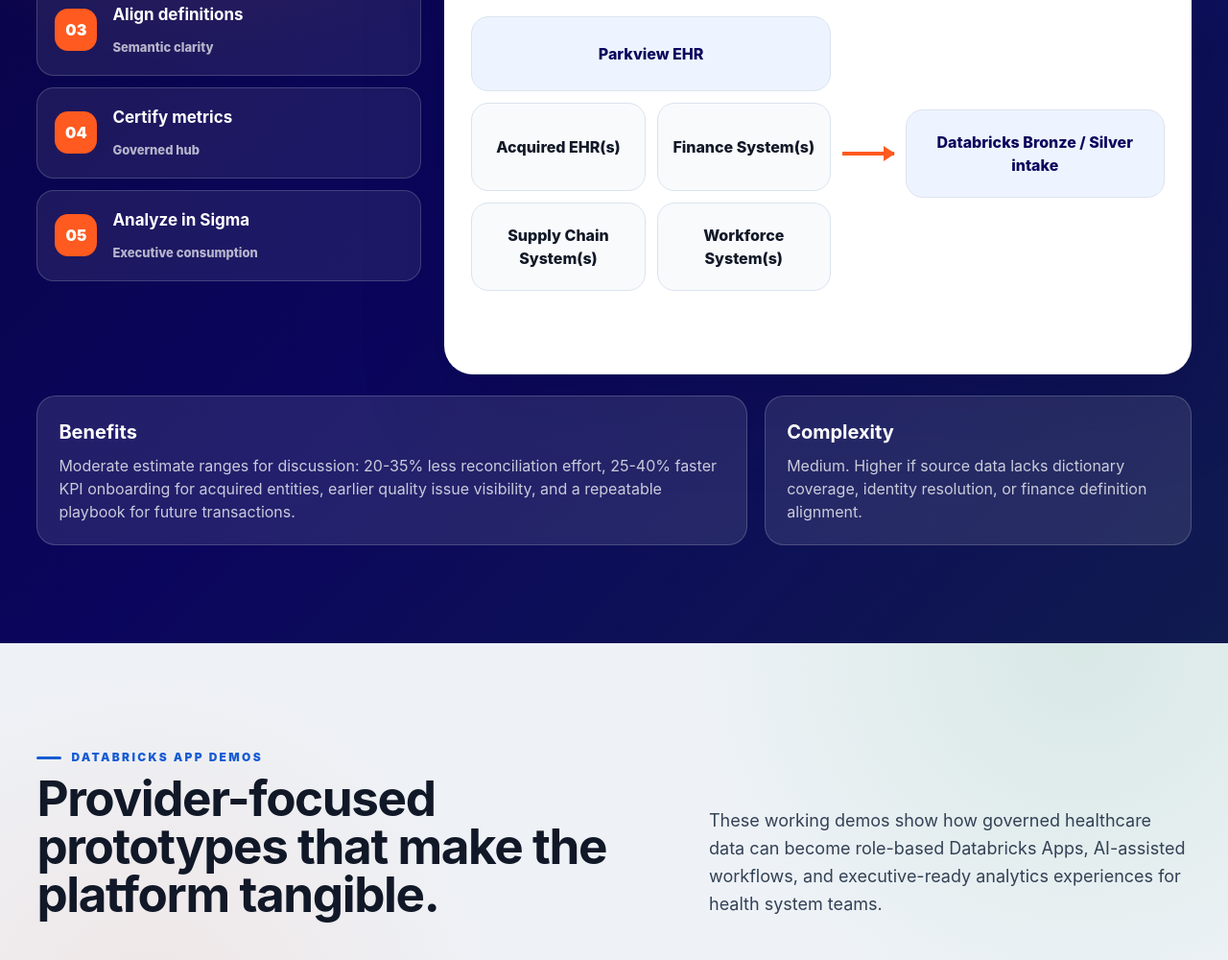
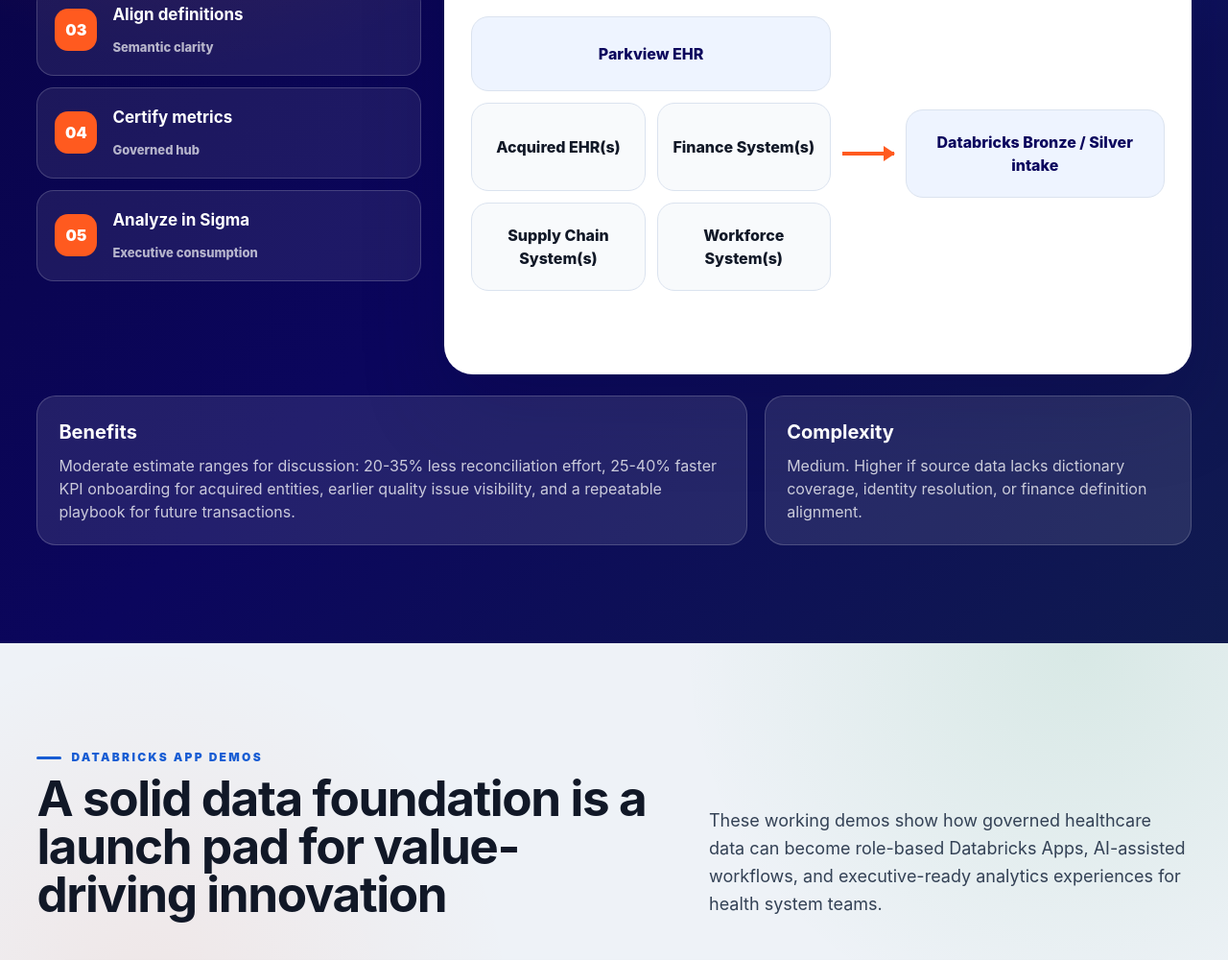
Before and after one commit to WM-DEA/ParkviewHealth_Micro, a website: page index.html in a window 1280 px wide. Shown: the part 11000-12000 px from the top of the page at 96% size. Drawn offline with Linux system fonts and the light colour scheme.

Commit message:
Update demos section heading

```diff
--- a/index.html
+++ b/index.html
@@ -468,7 +468,7 @@
 <div class="section-heading two-col-heading">
 <div>
 <span class="eyebrow">Databricks App Demos</span>
-<h2>Provider-focused prototypes that make the platform tangible.</h2>
+<h2>A solid data foundation is a launch pad for value-driving innovation</h2>
 </div>
 <p>These working demos show how governed healthcare data can become role-based Databricks Apps, AI-assisted workflows, and executive-ready analytics experiences for health system teams.</p>
 </div>
```
